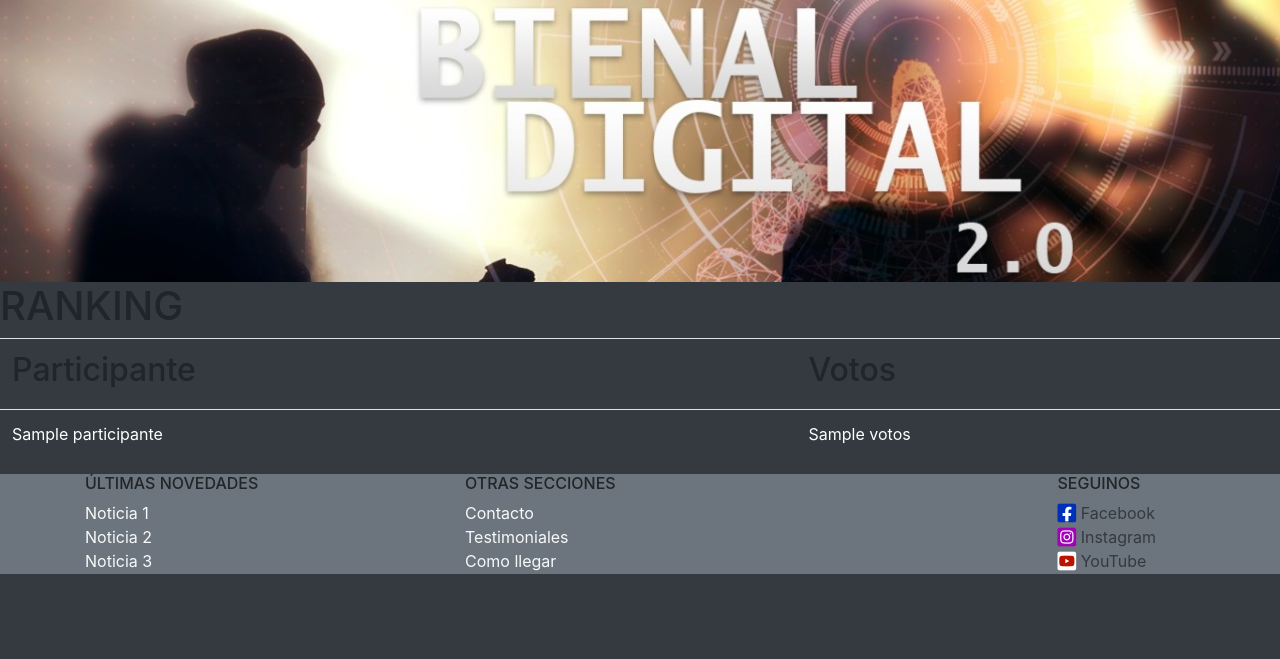
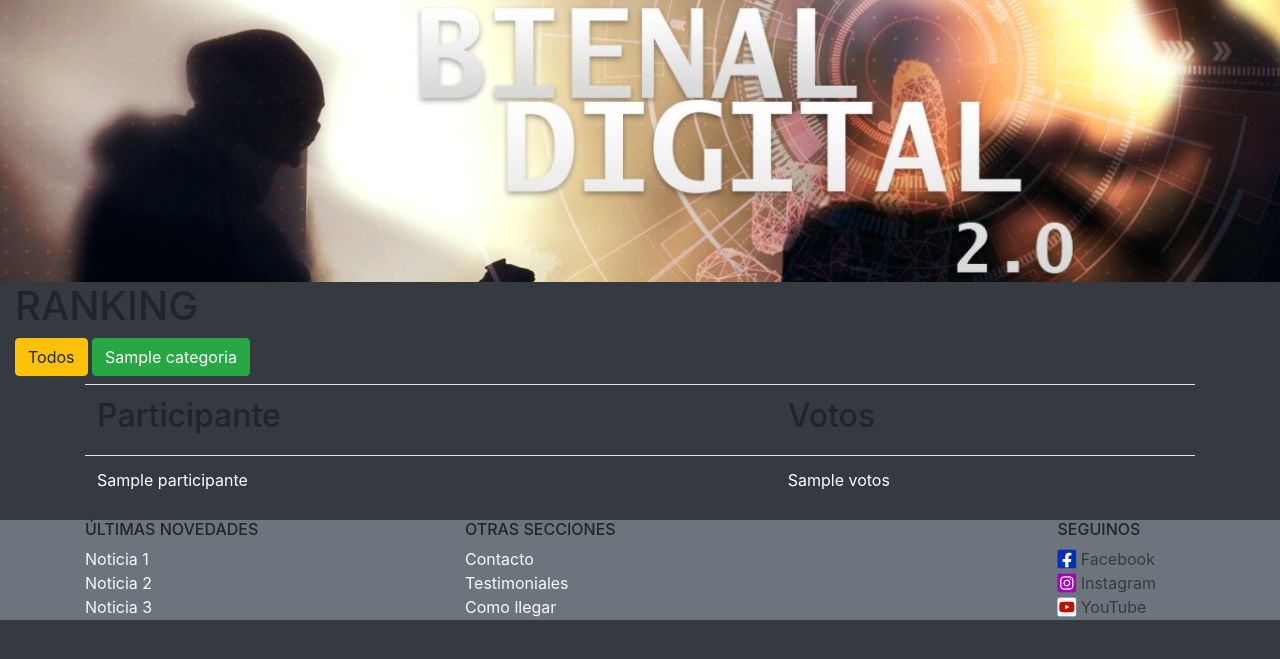
Before and after one commit to Maricroma/informatorio_grupo8, a Django app: template templates/votos/mostrarVotos.html in a window 1280 px wide. Shown: the part 55-714 px from the top of the page. Run offline with Django 3.2, Linux system fonts and the light colour scheme; the template is opened without the code that fills it: most values are stand-ins (such as "Sample title", 1, 10 or a date in 2020); some libraries are stand-ins or nearby versions.

Commit message:
Ahora los votoso se pueden escoger ver todos o por categoria.

```diff
--- a/apps/usuarios/views.py
+++ b/apps/usuarios/views.py
@@ -20,7 +20,7 @@ class RegistroUsuario(CreateView):
     form_class = RegistroUsuarioForm
     template_name = 'usuarios/registro.html'
     success_url = reverse_lazy('login')
-
+    success_message = "El usuario %(username)s creado con exito!!"
 
 
 @login_required
--- a/apps/votos/urls.py
+++ b/apps/votos/urls.py
@@ -2,6 +2,7 @@ from django.urls import path
 from .views import mostrarVotos, votar
 
 urlpatterns = [
-    path('mostrar-votos', mostrarVotos, name='mostrarVotos'),
+    path('mostrar-votos/<int: id>', mostrarVotos, name='mostrarVotos'),
     path('votar/', votar, name='votar'),
+
 ]
--- a/templates/votos/mostrarVotos.html
+++ b/templates/votos/mostrarVotos.html
@@ -1,10 +1,17 @@
 {% extends 'base.html' %}
 
 {% block main %}
-    <h1>RANKING</h1>
+<div class="container-fluid">
+        <h1>RANKING</h1>
+        <a class="btn btn-warning" href="{% url 'mostrarVotos' %}">Todos</a>
+        {% for c in categorias %}
+        <button class="btn btn-success" id="{{c.id}}">{{c}}</button>
+        {% endfor %}
+</div>
 
 
-    <table class="table stript-table">
+<div class="container">
+    <table id="tabla" class="table stript-table mt-2">
         <tr>
             <th><h2>Participante</h2></th>
             <th><h2>Votos</h2></th>
@@ -19,4 +26,5 @@
 
         {% endfor %}
     </table>
+</div>
 {% endblock %}
```
Also changed, not shown: apps/votos/views.py (+12 -8 lines).
